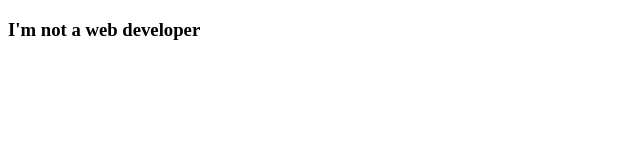
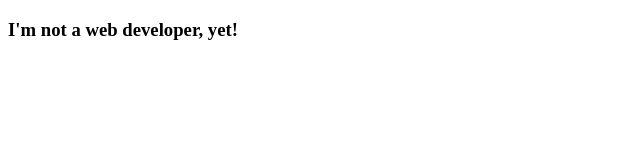
Before and after one commit to nizam19/nizam19.github.io, a plain HTML site: page index.html in a window 1280 px wide. Shown: the full height of the page, 0-640 px from the left. Drawn offline with Linux system fonts and the light colour scheme.

Commit message:
Update index.html

```diff
--- a/index.html
+++ b/index.html
@@ -10,6 +10,6 @@
   </head>
   <body>
     <script>alert('Site under construction!')</script>
-    <h3>I'm not a web developer</h3>
+    <h3>I'm not a web developer, yet!</h3>
   </body>
 </html>
```
